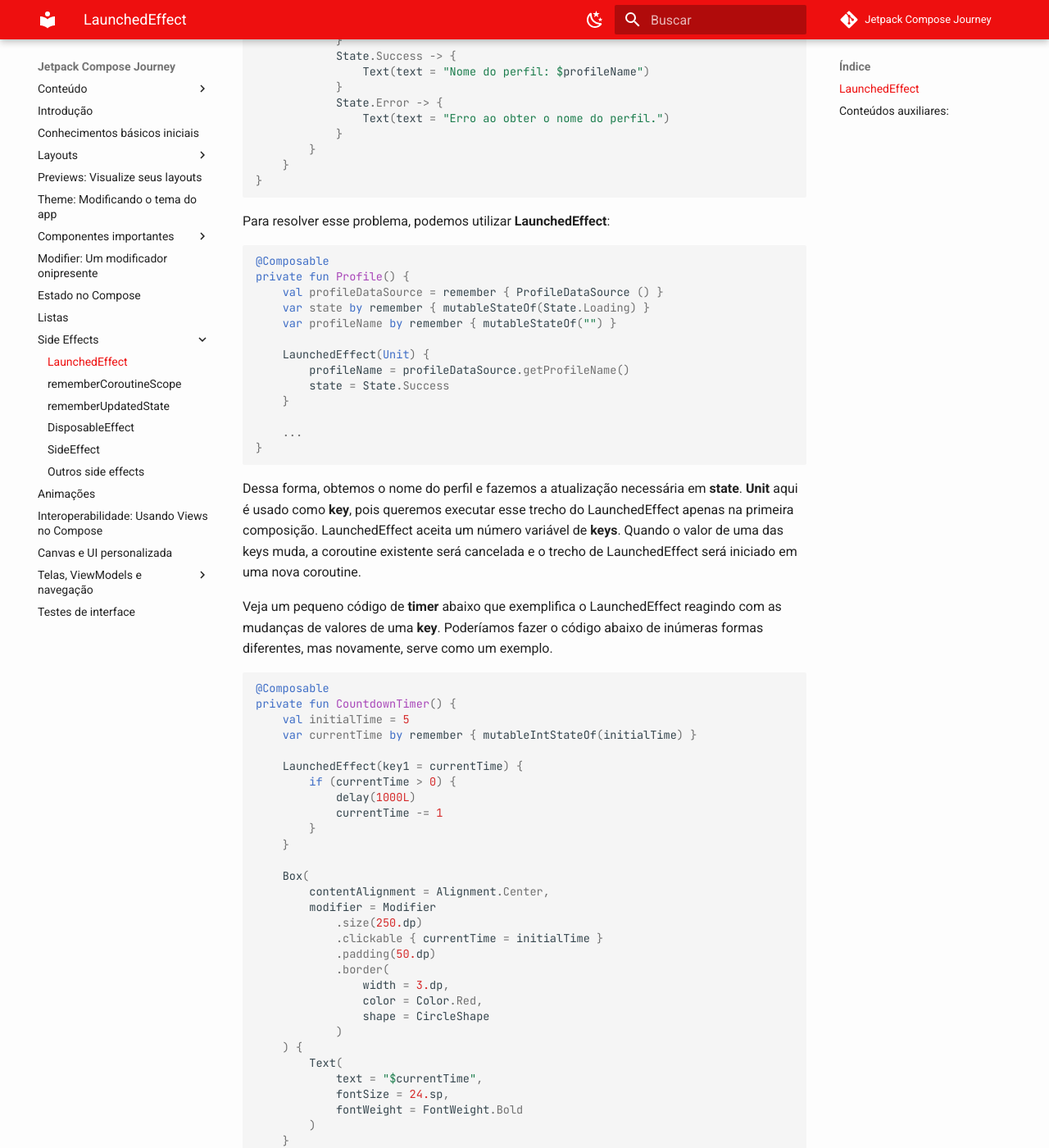
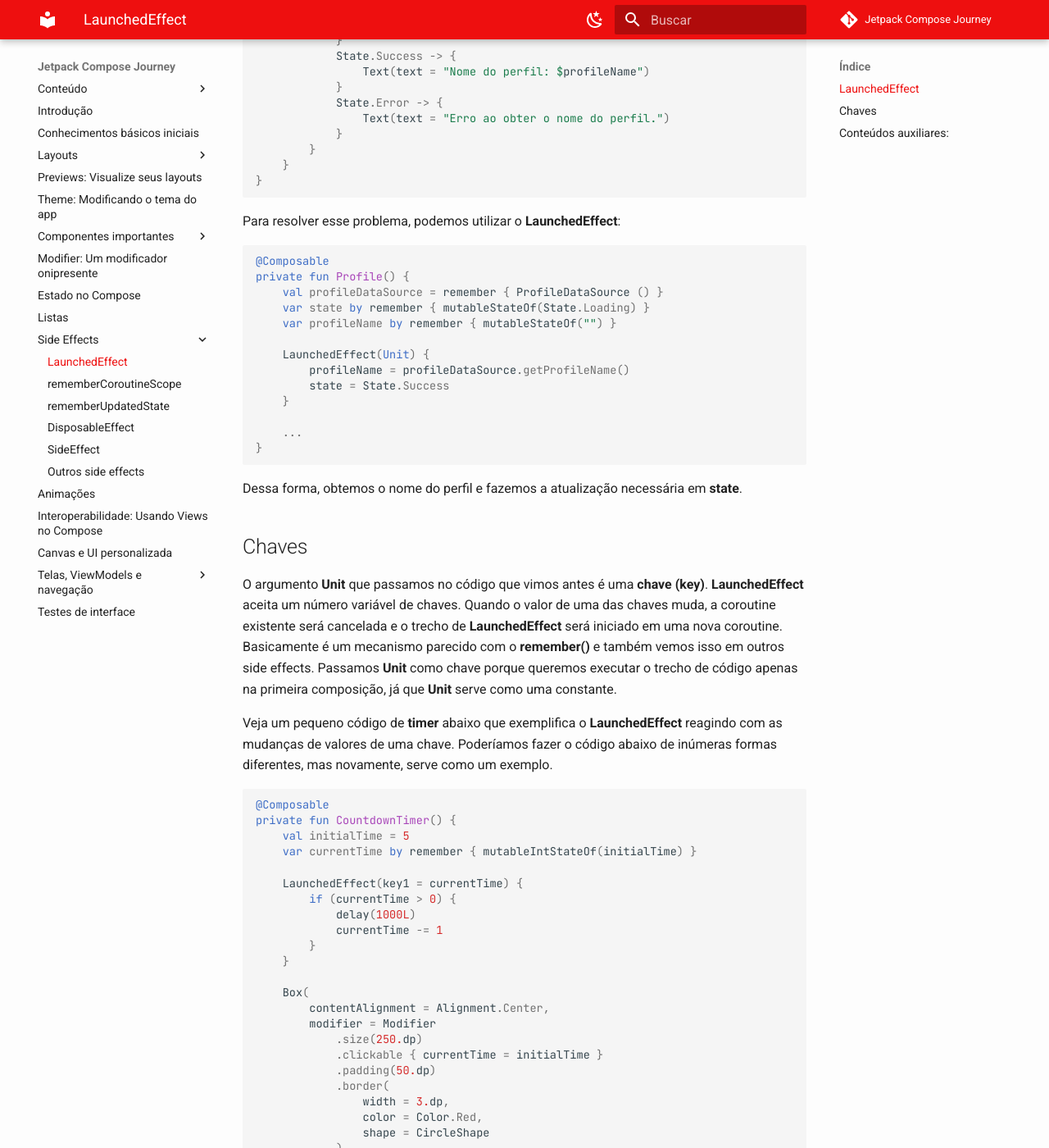
Before and after one commit to jsericksk/Jetpack-Compose-Journey, an MkDocs documentation site: the page built from docs/side-effects/launchedeffect.md, in a window 1280 px wide and 1400 px high, scrolled down 1442 px. Shown: the whole window at 82% size. Built offline with MkDocs 1.6.1 and Material for MkDocs 9.7.7, drawn with Linux system fonts in a browser that asks for light colours; emoji names are drawn with the system emoji font; comment, search, counter and statistics services are not loaded; some of the changed text lies outside the part shown.

Commit message:
launchedeffect.md atualizado

````diff
--- a/docs/side-effects/launchedeffect.md
+++ b/docs/side-effects/launchedeffect.md
@@ -6,9 +6,9 @@
 
 ## LaunchedEffect
 
-Para chamar **suspend functions** dentro de uma função Composable, podemos utilizar o **LaunchedEffect**. Quando LaunchedEffect entrar na composição, ele lança uma coroutine com o bloco de código passado como parâmetro. A coroutine será cancelada se LaunchedEffect sair da composição.
+Para chamar **suspend functions** dentro de uma função Composable, podemos utilizar o **LaunchedEffect**. Quando **LaunchedEffect** entrar na composição, ele lança uma coroutine com o bloco de código passado como parâmetro. A coroutine será cancelada se o **LaunchedEffect** sair da composição.
 
-Vamos ver um exemplo simples, que não é o ideal no "mundo real", mas ainda pode exemplificar bem um uso do LaunchedEffect. Temos uma classe **ProfileDataSource** com uma **suspend function getProfileName()**. Por fim, temos uma Composable **Profile()** responsável por exibir um loading ou texto de sucesso, exibindo o nome de perfil obtido através da **getProfileName()**, ou um texto de erro. Obviamente, isso não é possível no cenário comum de uma função Composable, pois não podemos simplesmente chamar **getProfileName()** na **Profile()**. Primeiro, porque é uma suspend function, e, segundo, porque ela seria chamada inúmeras vezes devido a recomposição. Veja o exemplo de código:
+Vamos ver um exemplo simples, que pode não ser o mais ideal em um projeto "real", mas que pode exemplificar bem um uso do **LaunchedEffect**. Temos uma classe **ProfileDataSource** com uma **suspend function getProfileName()**. Por fim, temos uma Composable **Profile()** responsável por exibir um loading ou texto de sucesso, exibindo o nome de perfil obtido através da **getProfileName()**, ou um texto de erro. Obviamente, isso não é possível no cenário comum de uma função Composable, pois não podemos simplesmente chamar **getProfileName()** na **Profile()**. Primeiro, porque é uma suspend function, e, segundo, porque ela seria chamada inúmeras vezes devido a recomposição. Veja o exemplo de código:
 
 ```kotlin
 class ProfileDataSource {
@@ -54,7 +54,7 @@
 }
 ```
 
-Para resolver esse problema, podemos utilizar **LaunchedEffect**:
+Para resolver esse problema, podemos utilizar o **LaunchedEffect**:
 
 ```kotlin
 @Composable
@@ -72,9 +72,13 @@
 }
 ```
 
-Dessa forma, obtemos o nome do perfil e fazemos a atualização necessária em **state**. **Unit** aqui é usado como **key**, pois queremos executar esse trecho do LaunchedEffect apenas na primeira composição. LaunchedEffect aceita um número variável de **keys**. Quando o valor de uma das keys muda, a coroutine existente será cancelada e o trecho de LaunchedEffect será iniciado em uma nova coroutine.
+Dessa forma, obtemos o nome do perfil e fazemos a atualização necessária em **state**.
 
-Veja um pequeno código de **timer** abaixo que exemplifica o LaunchedEffect reagindo com as mudanças de valores de uma **key**. Poderíamos fazer o código abaixo de inúmeras formas diferentes, mas novamente, serve como um exemplo.
+## Chaves
+
+O argumento **Unit** que passamos no código que vimos antes é uma **chave (key)**. **LaunchedEffect** aceita um número variável de chaves. Quando o valor de uma das chaves muda, a coroutine existente será cancelada e o trecho de **LaunchedEffect** será iniciado em uma nova coroutine. Basicamente é um mecanismo parecido com o **remember()** e também vemos isso em outros side effects. Passamos **Unit** como chave porque queremos executar o trecho de código apenas na primeira composição, já que **Unit** serve como uma constante.
+
+Veja um pequeno código de **timer** abaixo que exemplifica o **LaunchedEffect** reagindo com as mudanças de valores de uma chave. Poderíamos fazer o código abaixo de inúmeras formas diferentes, mas novamente, serve como um exemplo.
 
 ```kotlin
 @Composable
@@ -112,7 +116,7 @@
 
 <img src="../launchedeffect/img-01.gif" alt="LaunchedEffect" width="50%" height="30%"/>
 
-No exemplo acima, estamos usando a suspend function **delay()** e o LaunchedEffect irá atualizar **currentTime** enquanto ele for maior que 0. Uma vez que ele atualiza **currentTime** para 4 na primeira execução após 1 segundo do delay, o valor da key muda e o LaunchedEffect reinicia.
+No exemplo acima, estamos usando a suspend function **delay()** e o **LaunchedEffect** irá atualizar **currentTime** enquanto ele for maior que 0. Uma vez que ele atualiza **currentTime** para 4 na primeira execução após 1 segundo do delay, o valor da chave muda e o **LaunchedEffect** reinicia.
 
 ## :link: Conteúdos auxiliares:
 - [Side-effects in Compose (documentação)](https://developer.android.com/jetpack/compose/side-effects)
````
